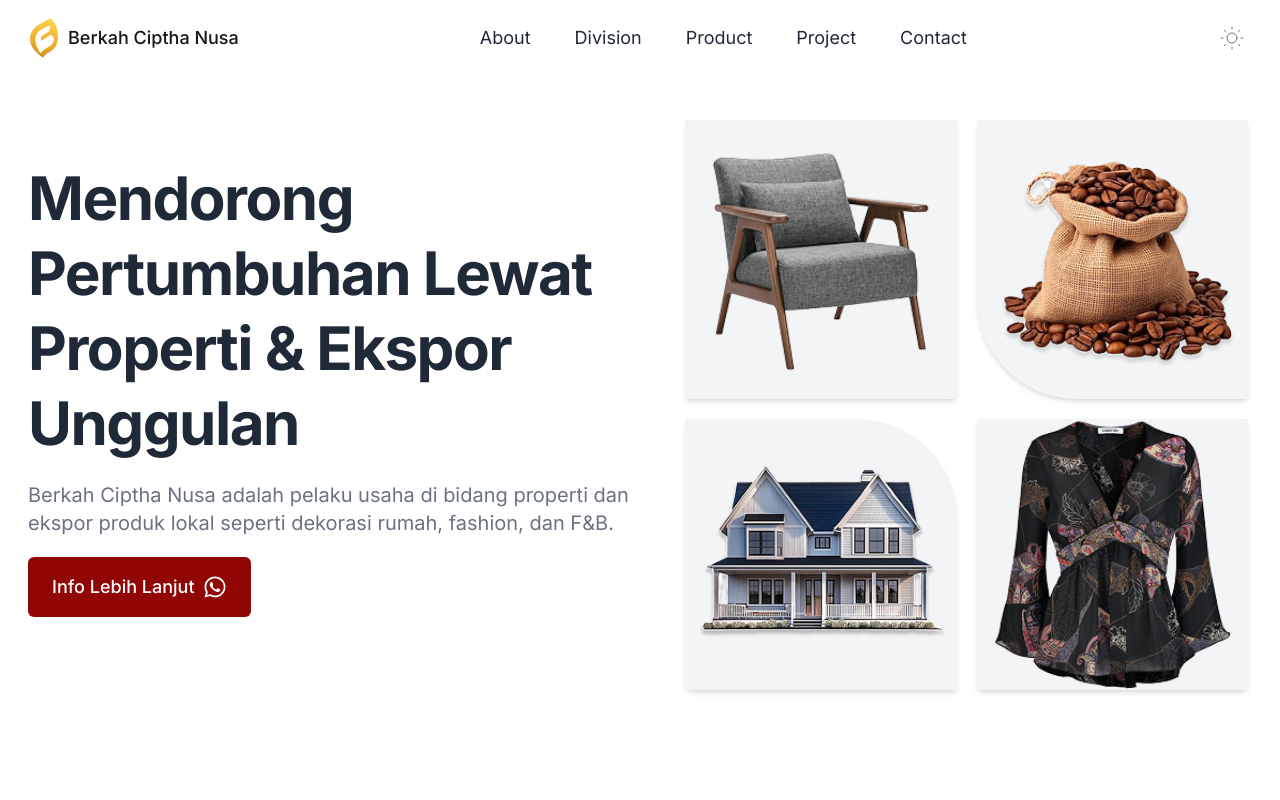
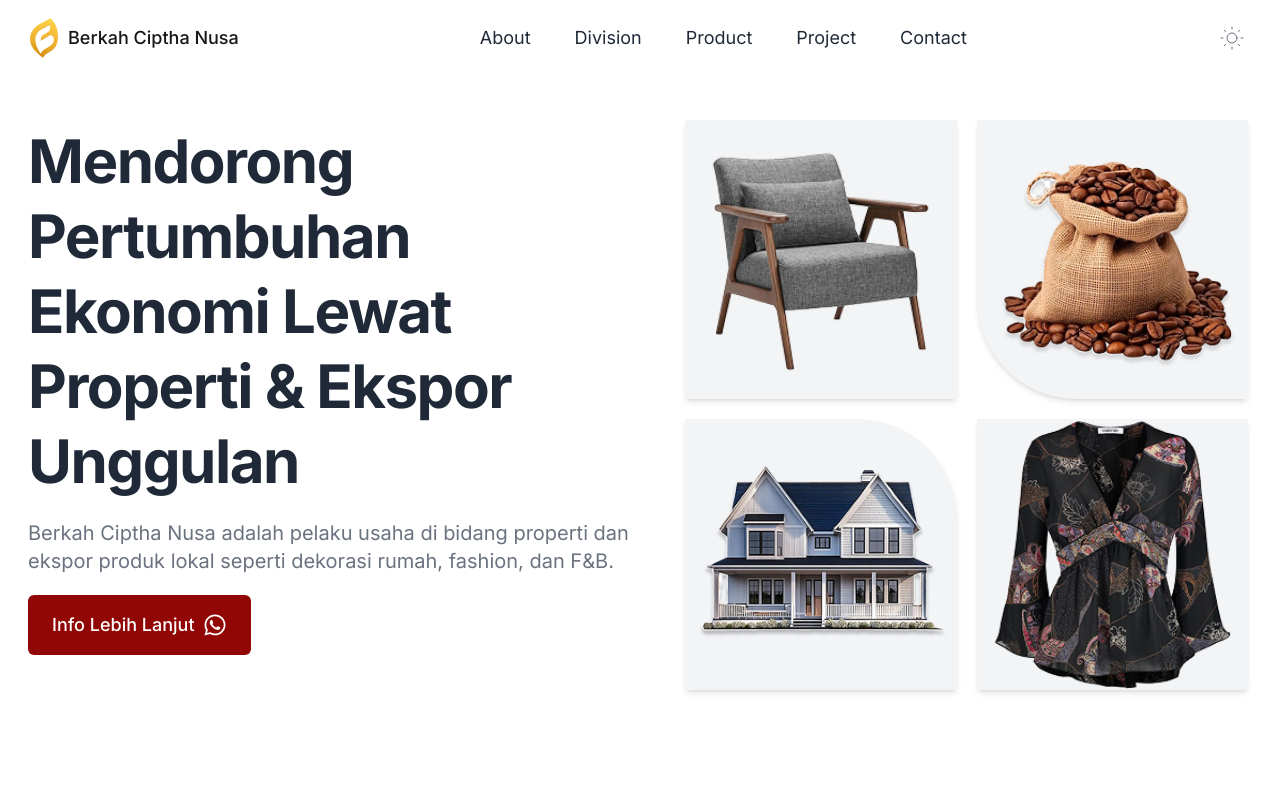
Before and after one commit to rifkyaa/berkah-ciptha-nusa, a Next.js app: page / in a window 1280 px wide. Shown: the top 800 px of the page. Built offline with nearby package versions, Linux system fonts and the light colour scheme.

Commit message:
Update Hero.tsx

```diff
--- a/src/components/Hero.tsx
+++ b/src/components/Hero.tsx
@@ -13,7 +13,7 @@ export const Hero = () => {
         <div className="flex items-center w-full lg:w-1/2 lg:ml-7">
           <div className="max-w-2xl mb-8">
             <h1 className="text-4xl font-bold leading-snug tracking-tight text-gray-800 lg:text-6xl lg:leading-tight xl:leading-tight dark:text-white text-center md:text-start">
-              Mendorong Pertumbuhan Lewat Properti & Ekspor Unggulan
+              Mendorong Pertumbuhan Ekonomi Lewat Properti & Ekspor Unggulan
             </h1>
             <p className="py-5 text-lg leading-normal text-gray-500 xl:text-xl dark:text-gray-300 text-center md:text-start">
               Berkah Ciptha Nusa adalah pelaku usaha di bidang properti dan ekspor produk lokal seperti dekorasi rumah, fashion, dan F&B.
```
